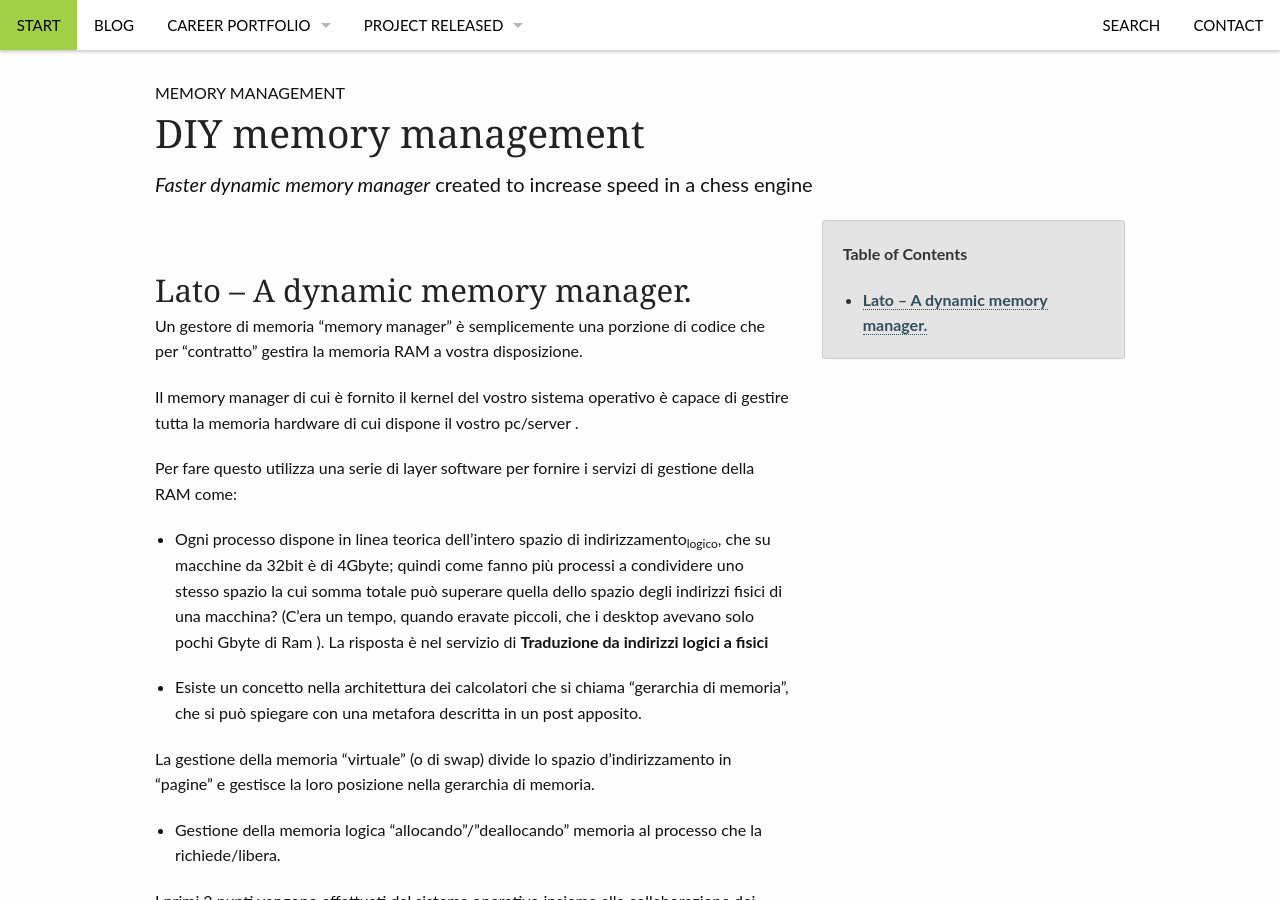
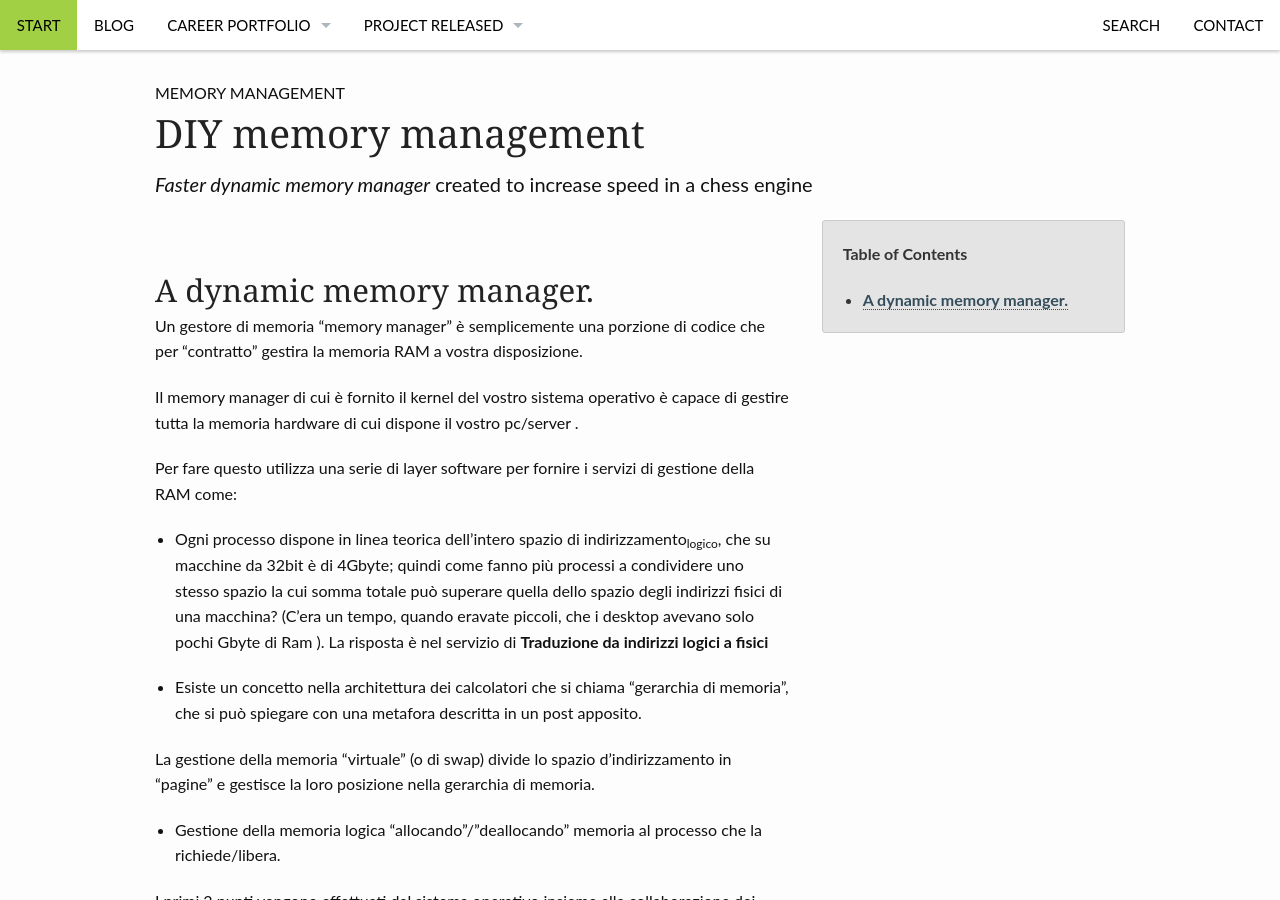
Before and after one commit to nicolarossi/nicolarossi.github.io, a Jekyll site: the page built from _posts/blog/2006-08-04-Dynamic Memory Management.md, in a window 1280 px wide and 900 px high. Built offline with Jekyll 4.4.1, drawn with Linux system fonts in a browser that asks for light colours.

Commit message:
Corretto DMM

```diff
--- a/_posts/blog/2006-08-04-Dynamic Memory Management.md
+++ b/_posts/blog/2006-08-04-Dynamic Memory Management.md
@@ -23,11 +23,9 @@ categories:
 </div>
 </div><!-- /.medium-4.columns -->
 
-
-
 <div class="medium-8 medium-pull-4 columns" markdown="1">
 
-## Lato – A dynamic memory manager.
+## A dynamic memory manager.
 
 Un gestore di memoria "memory manager" è semplicemente una porzione di codice che per "contratto" gestira la memoria RAM a vostra disposizione.
 
```
